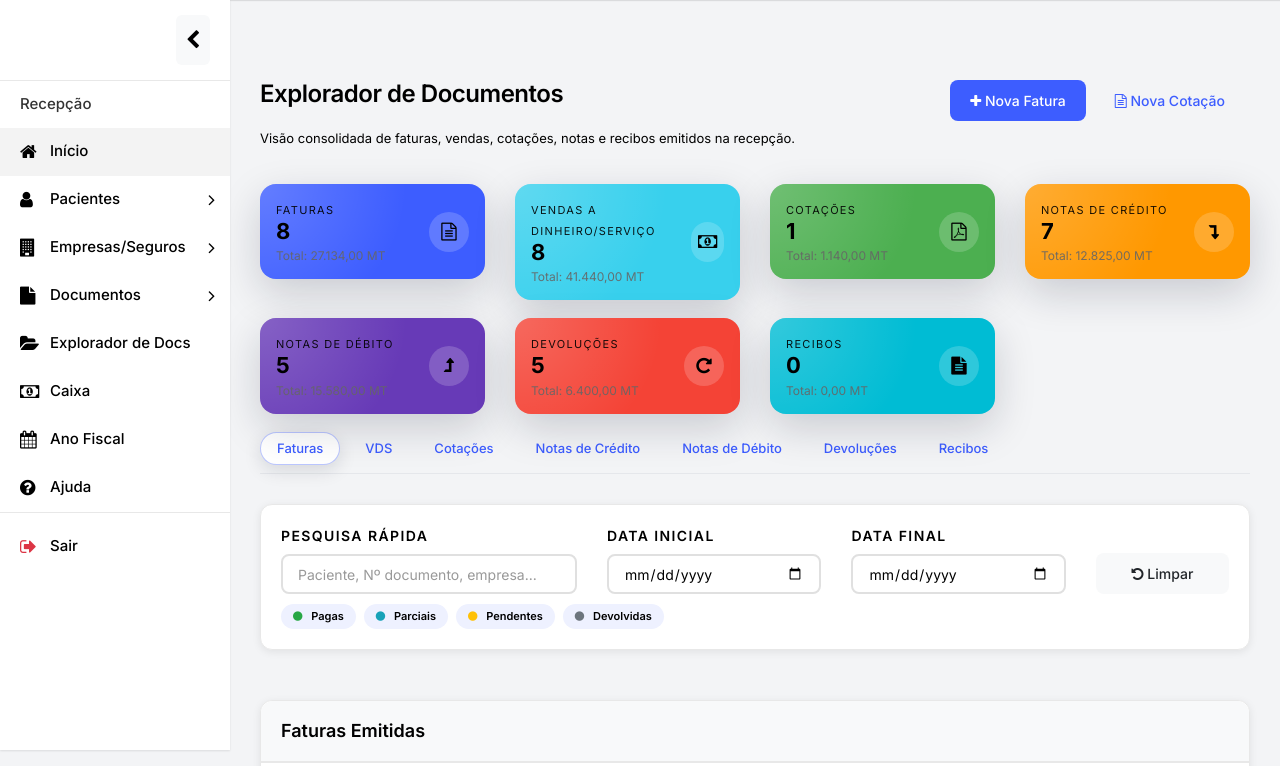
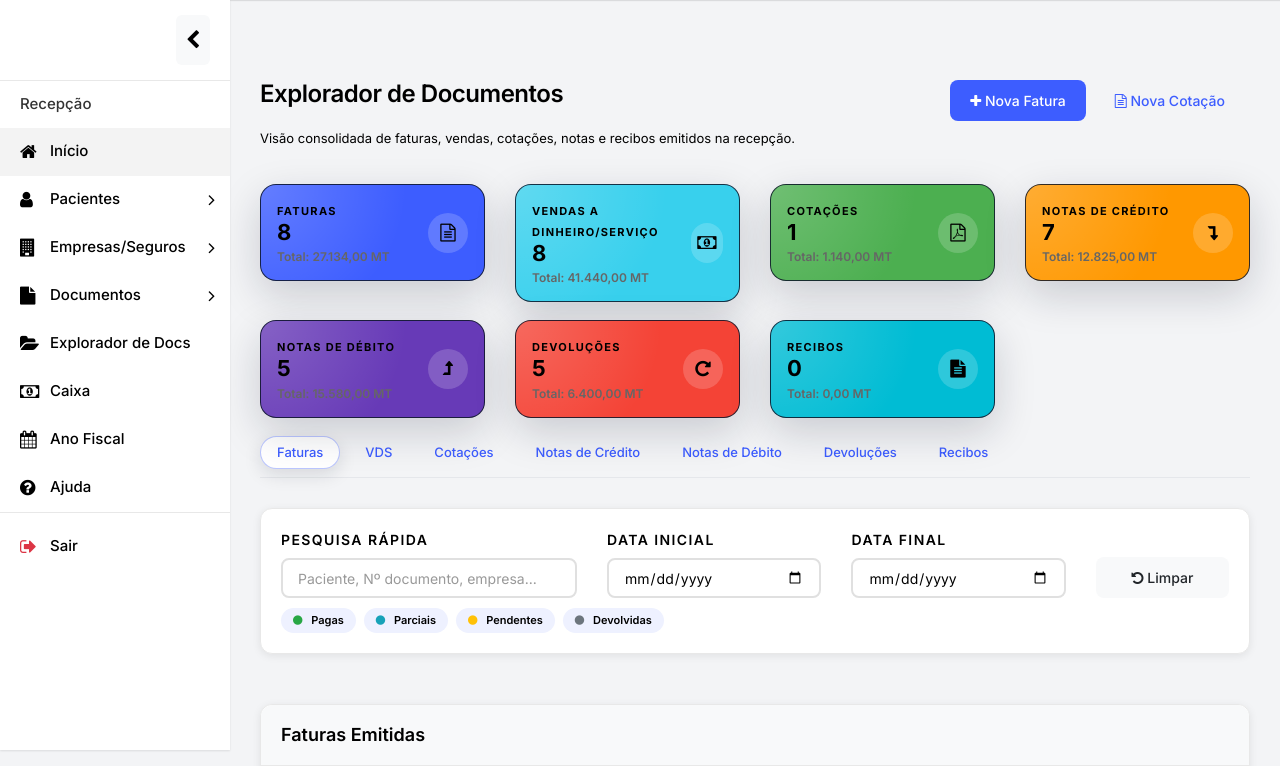
Before and after one commit to emers0n15/ivoneerp, a PHP site: page /tcpdf/views/recepcao/explorador_documentos.php in a window 1280 px wide. Shown: the part 50-816 px from the top of the page. Run offline with PHP 8.4, Linux system fonts and the light colour scheme; the visitor is signed in with stand-in values (Sample User, id 1); data comes from the database, SQL or seed files in the repository; data that the repository does not hold is empty.

Commit message:
Correcao de erros no explorador de documentos #2

```diff
--- a/views/recepcao/explorador_documentos.php
+++ b/views/recepcao/explorador_documentos.php
@@ -345,6 +345,7 @@ $cards = [
             margin-bottom: 18px;
             min-height: 90px;
             box-shadow: 0 14px 40px rgba(15,23,42,0.18);
+            border: 1px solid rgba(15,23,42,0.85);
             position: relative;
             overflow: hidden;
             display: flex;
@@ -379,22 +380,27 @@ $cards = [
         }
         .doc-card .card-value {
             font-size: 22px;
-            font-weight: 700;
+            font-weight: 900;
             margin: 0;
             line-height: 1.1;
+            color: #FFFFFF;
         }
         .doc-card .card-label {
             font-size: 11px;
             text-transform: uppercase;
             letter-spacing: 0.12em;
             margin-bottom: 3px;
-            opacity: 0.9;
+            opacity: 1;
+            color: #FFFFFF;
+            font-weight: 800;
         }
         .doc-card small {
             display: block;
             margin-top: 4px;
             font-size: 12px;
-            opacity: 0.9;
+            opacity: 1;
+            color: #FFFFFF;
+            font-weight: 600;
         }
 
         .nav-pills.document-tabs {
```
